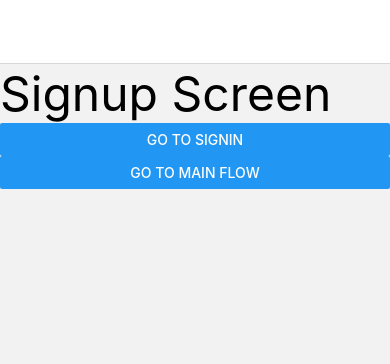
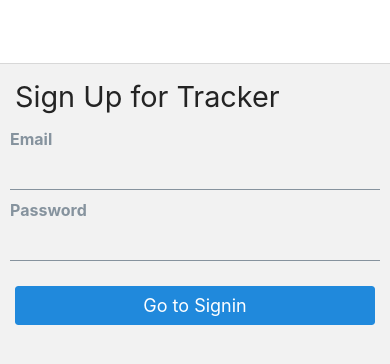
Before and after one commit to coofzilla/track-client, a React Native app: screen / in a window 390 px wide. Shown: the top 364 px of the page. Built offline with nearby package versions, Linux system fonts and the light colour scheme.

Commit message:
spacing styling component

```diff
--- a/App.js
+++ b/App.js
@@ -26,7 +26,7 @@ const App = () => {
 
   const TrackListFlow = () => {
     return (
-      <Navigator screenOptions={{ title: null }}>
+      <Navigator screenOptions={{ title: "Tracks" }}>
         <Screen name="TrackList" component={TrackListScreen} />
         <Screen name="TrackDetail" component={TrackDetailScreen} />
       </Navigator>
--- a/package.json
+++ b/package.json
@@ -18,6 +18,7 @@
     "react": "17.0.1",
     "react-dom": "17.0.1",
     "react-native": "0.64.3",
+    "react-native-elements": "^3.4.2",
     "react-native-gesture-handler": "~2.1.0",
     "react-native-safe-area-context": "3.3.2",
     "react-native-screens": "~3.10.1",
--- /dev/null
+++ b/src/components/Spacer.js
@@ -0,0 +1,14 @@
+import React from "react";
+import { View, StyleSheet } from "react-native";
+
+const Spacer = ({ children }) => {
+  return <View style={styles.spacer}>{children}</View>;
+};
+
+const styles = StyleSheet.create({
+  spacer: {
+    margin: 15,
+  },
+});
+
+export default Spacer;
--- a/src/screens/SignupScreen.js
+++ b/src/screens/SignupScreen.js
@@ -1,18 +1,19 @@
 import React from "react";
-import { View, StyleSheet, Text, Button } from "react-native";
+import { View, StyleSheet } from "react-native";
+import { Text, Input, Button } from "react-native-elements";
+import Spacer from "../components/Spacer";
 
 const SignupScreen = ({ navigation }) => {
   return (
     <View>
-      <Text style={{ fontSize: 48 }}>Signup Screen</Text>
-      <Button
-        title="Go to Signin"
-        onPress={() => navigation.navigate("Signin")}
-      />
-      <Button
-        title="Go to main flow"
-        onPress={() => navigation.navigate("MainFlow")}
-      />
+      <Spacer>
+        <Text h3>Sign Up for Tracker</Text>
+      </Spacer>
+      <Input label="Email" />
+      <Input label="Password" />
+      <Spacer>
+        <Button title="Go to Signin" />
+      </Spacer>
     </View>
   );
 };
```
Also changed, not shown: 1 other file (tests, documents, lock files or other folders).
